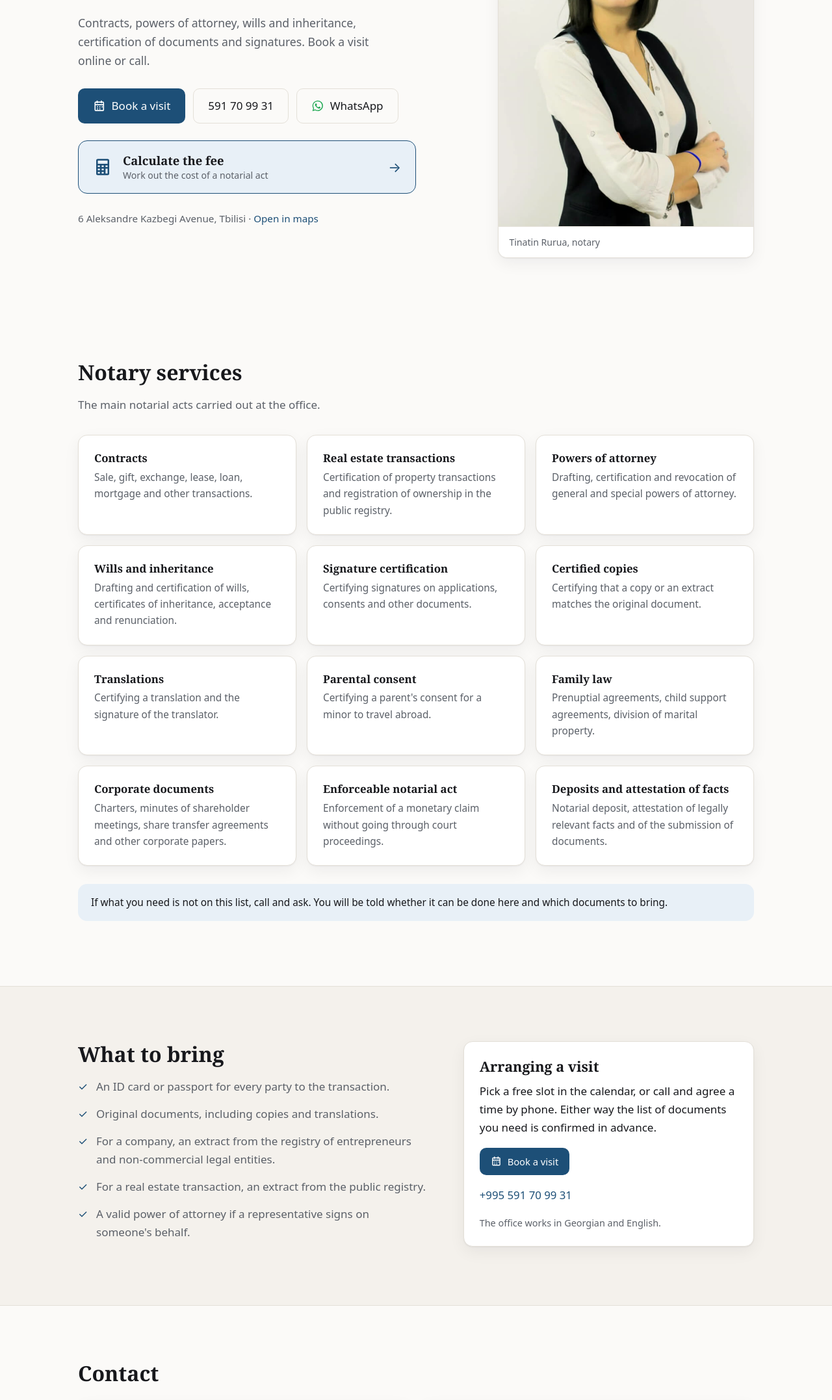
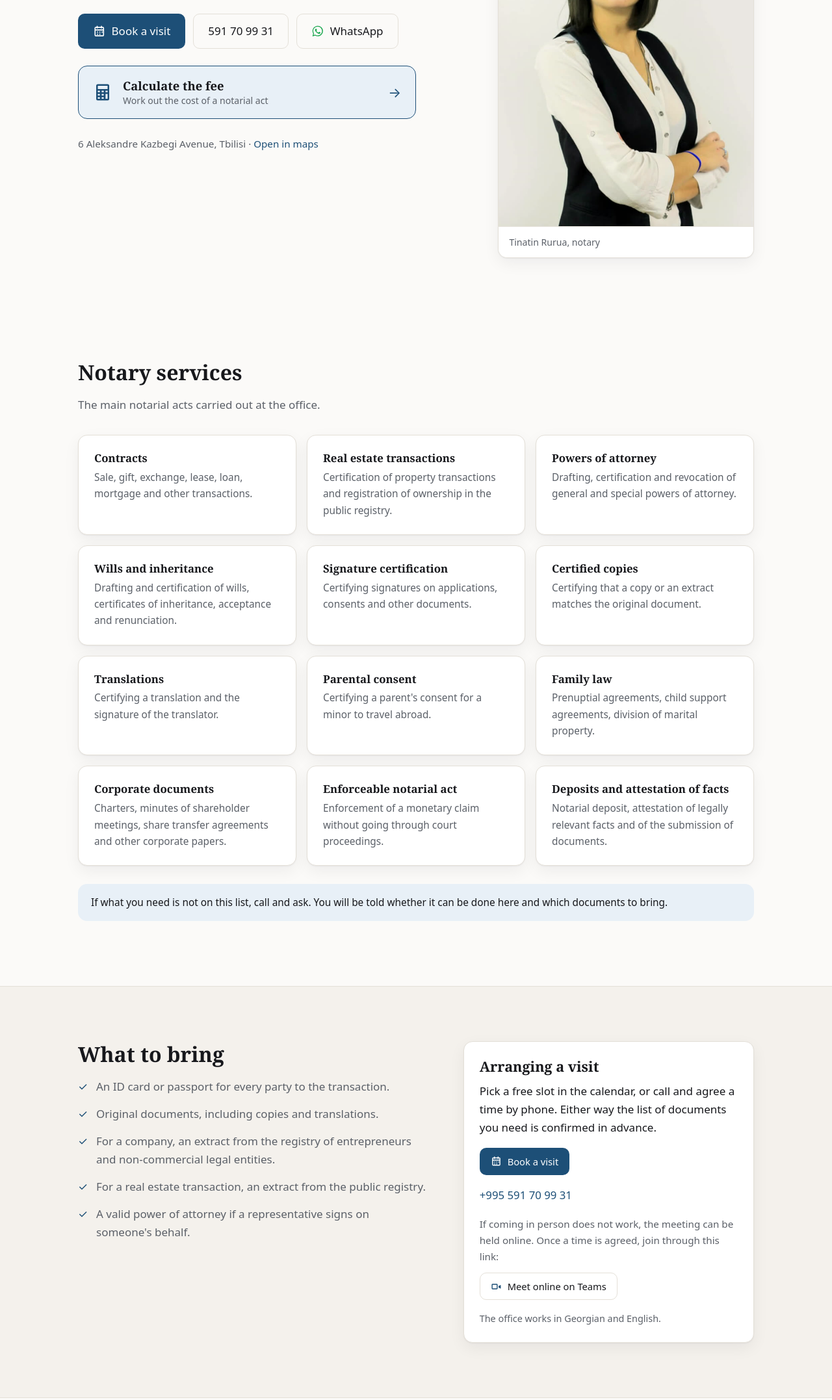
Before and after one commit to petre-c/rurua.ge, a plain HTML site: page en/index.html in a window 1280 px wide. Shown: the part 329-2483 px from the top of the page at 65% size. Drawn offline with Linux system fonts and the light colour scheme.

Commit message:
ჰეროს აბზაცის მოშორება და Teams-ის ბმული
სათაურის ქვემოთ მდგარი აღწერითი აბზაცი მოეხსნა ორივე მთავარ გვერდზე. მომსახურება
ისედაც ცალკე სექციაშია ჩამოთვლილი, ვიზიტის მოწოდებას კი ღილაკები იმეორებდნენ.
ღილაკები სათაურს უფრო ახლოს მიჰყვება, 28-ის ნაცვლად 18 პიქსელი.

ვიზიტის ბარათს Teams-ის ბმული დაემატა ონლაინ შეხვედრისთვის. ტექსტი ხაზს უსვამს, რომ
დრო წინასწარ უნდა შეთანხმდეს: ბმული მუდმივი შეხვედრის ოთახია და არა ერთჯერადი.

*Collaboration by Claude*

```diff
--- a/assets/styles.css
+++ b/assets/styles.css
@@ -239,6 +239,8 @@ a:hover { text-decoration: underline; }
 .lede { font-size: 1.1rem; color: var(--muted); max-width: 46ch; }
 
 .hero-btns { display: flex; flex-wrap: wrap; gap: 12px; margin-top: 28px; }
+/* როცა სათაურის ქვემოთ აღწერა არ არის, ღილაკები უფრო ახლოს დგება */
+.hero-copy h1 + .hero-btns { margin-top: 18px; }
 
 .card {
   background: var(--surface);
@@ -443,6 +445,12 @@ a:hover { text-decoration: underline; }
 /* ---------- ფუტერი ---------- */
 
 
+.visit-online { color: var(--muted); font-size: .95rem; margin: 18px 0 12px; }
+
+/* ონლაინ შეხვედრის ღილაკი, იმავე პრინციპით: ფერი მხოლოდ ხატულაზე */
+.btn-video { display: inline-flex; align-items: center; gap: 9px; }
+.btn-video .ico { color: var(--accent); }
+
 .muted-note { color: var(--muted); font-size: .9rem; margin: 0; }
 
 .site-foot {
--- a/en/index.html
+++ b/en/index.html
@@ -90,6 +90,9 @@
   <symbol id="icon-booking" viewBox="0 0 24 24">
     <path fill="currentColor" d="M7 2v2H5.5A2.5 2.5 0 0 0 3 6.5v13A2.5 2.5 0 0 0 5.5 22h13a2.5 2.5 0 0 0 2.5-2.5v-13A2.5 2.5 0 0 0 18.5 4H17V2h-2v2H9V2H7Zm-1.5 4H7v1h2V6h6v1h2V6h1.5a.5.5 0 0 1 .5.5V9H5V6.5a.5.5 0 0 1 .5-.5ZM5 11h14v8.5a.5.5 0 0 1-.5.5h-13a.5.5 0 0 1-.5-.5V11Zm2.5 2v2h2v-2h-2Zm4.5 0v2h2v-2h-2Zm4.5 0v2h2v-2h-2Zm-9 4v2h2v-2h-2Zm4.5 0v2h2v-2h-2Z"/>
   </symbol>
+  <symbol id="icon-video" viewBox="0 0 24 24">
+    <path fill="currentColor" d="M4 6h9a2 2 0 0 1 2 2v8a2 2 0 0 1-2 2H4a2 2 0 0 1-2-2V8a2 2 0 0 1 2-2Zm0 2v8h9V8H4Zm13 3.15 4-2.4a.6.6 0 0 1 .9.52v6.46a.6.6 0 0 1-.9.52l-4-2.4v-2.7Z"/>
+  </symbol>
 </svg>
 
 <a class="skip" href="#services">Skip to the list of services</a>
@@ -136,10 +139,6 @@
       <div class="hero-copy">
         <p class="eyebrow">Notary office &middot; Tbilisi</p>
         <h1>Notary<br>Tinatin Rurua</h1>
-        <p class="lede">
-          Contracts, powers of attorney, wills and inheritance, certification of documents
-          and signatures. Book a visit online or call.
-        </p>
         <div class="hero-btns">
           <!-- cal.com booking, the primary action: the client picks the time themselves -->
           <a class="btn btn-primary btn-cal" href="https://cal.com/rurua/30" target="_blank" rel="noopener">
@@ -271,6 +270,18 @@
         <p class="addr">
           <a href="tel:+995591709931">+995 591 70 99 31</a>
         </p>
+        <!--
+          Online meeting on Teams. The link is a standing meeting room, so the copy is
+          explicit that a time is agreed first and the link is used at that time.
+        -->
+        <p class="visit-online">
+          If coming in person does not work, the meeting can be held online. Once a time is
+          agreed, join through this link:
+        </p>
+        <p><a class="btn btn-ghost btn-sm btn-video" href="https://teams.live.com/meet/9314861154325?p=OCizyPDEhzYcypQcMn" target="_blank" rel="noopener">
+          <svg class="ico" aria-hidden="true"><use href="#icon-video"></use></svg>
+          Meet online on Teams
+        </a></p>
         <p class="muted-note">The office works in Georgian and English.</p>
       </div>
     </div>
```
Also changed, not shown: index.html (+15 -4 lines), 1 other file.
